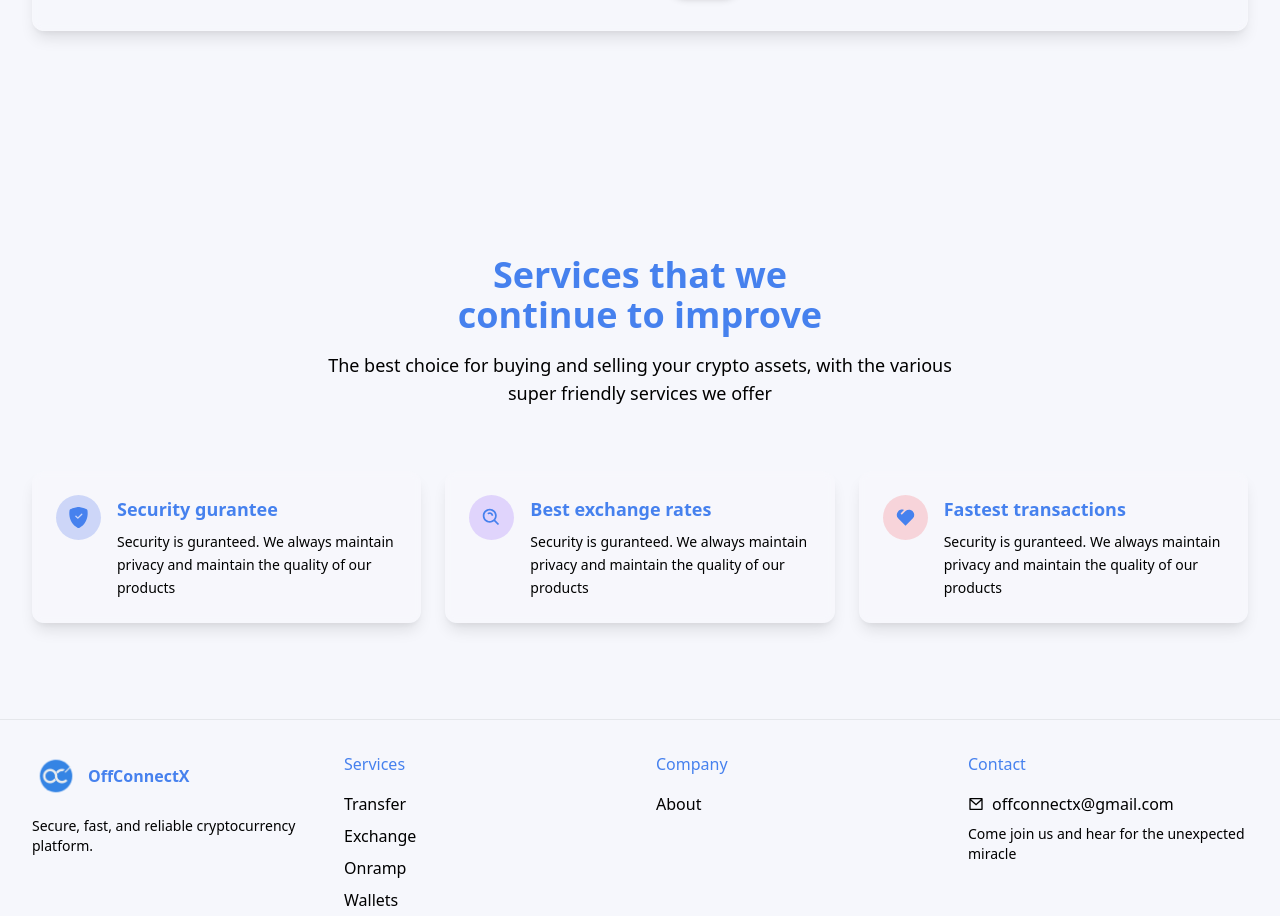
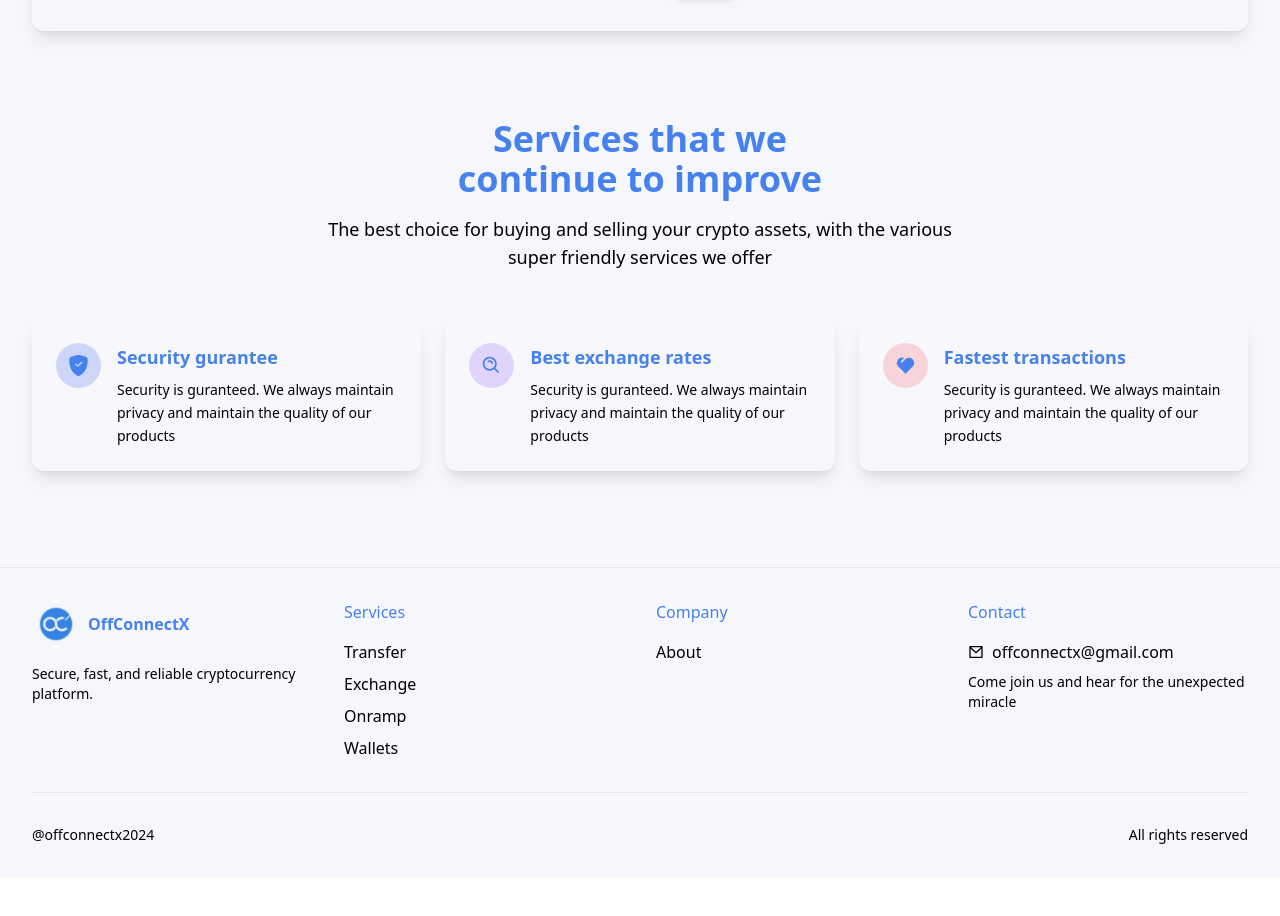
Before and after one commit to champagne101/xmas, a React (Vite) app: page / in a window 1280 px wide. Shown: the part 1439-2355 px from the top of the page. After the commit the page ends 2316 px from the top, so only its background shows below. Built offline with nearby package versions, Linux system fonts and the light colour scheme.

Commit message:
reduced spacing between steps progress and services section

```diff
--- a/src/App.jsx
+++ b/src/App.jsx
@@ -55,7 +55,6 @@ const App = () => {
           <Welcome />
           {/* <Onramp /> */}
         </div>
-        {/* <StepsProgress/> */}
         <Services />
         {/* {<Transactions /> } */}
         <Footer />
--- a/src/components/Services.jsx
+++ b/src/components/Services.jsx
@@ -20,10 +20,10 @@ const ServiceCard = ({ color, title, icon, subtitle }) => (
 );
 
 const Services = () => (
-  <section  className="w-full py-16 md:py-24">
+  <section  className="w-full pt-0 pb-16 md:pb-24 -mt-10 ">
     <div className="max-w-7xl mx-auto px-4 sm:px-6 lg:px-8">
       {/* <div className="flex md:flex-row flex-col items-start justify-between gap-12"> */}
-        <div className="text-center mb-16">
+        <div className="text-center mb-12">
         <h2 className=" text-3xl md:text-4xl font-bold text-[#4681ee] dark:text-white mb-4">
           Services that we
           <span className="block">continue to improve</span>
```
Also changed, not shown: src/components/StepsProgress.jsx (+6 -6 lines).
